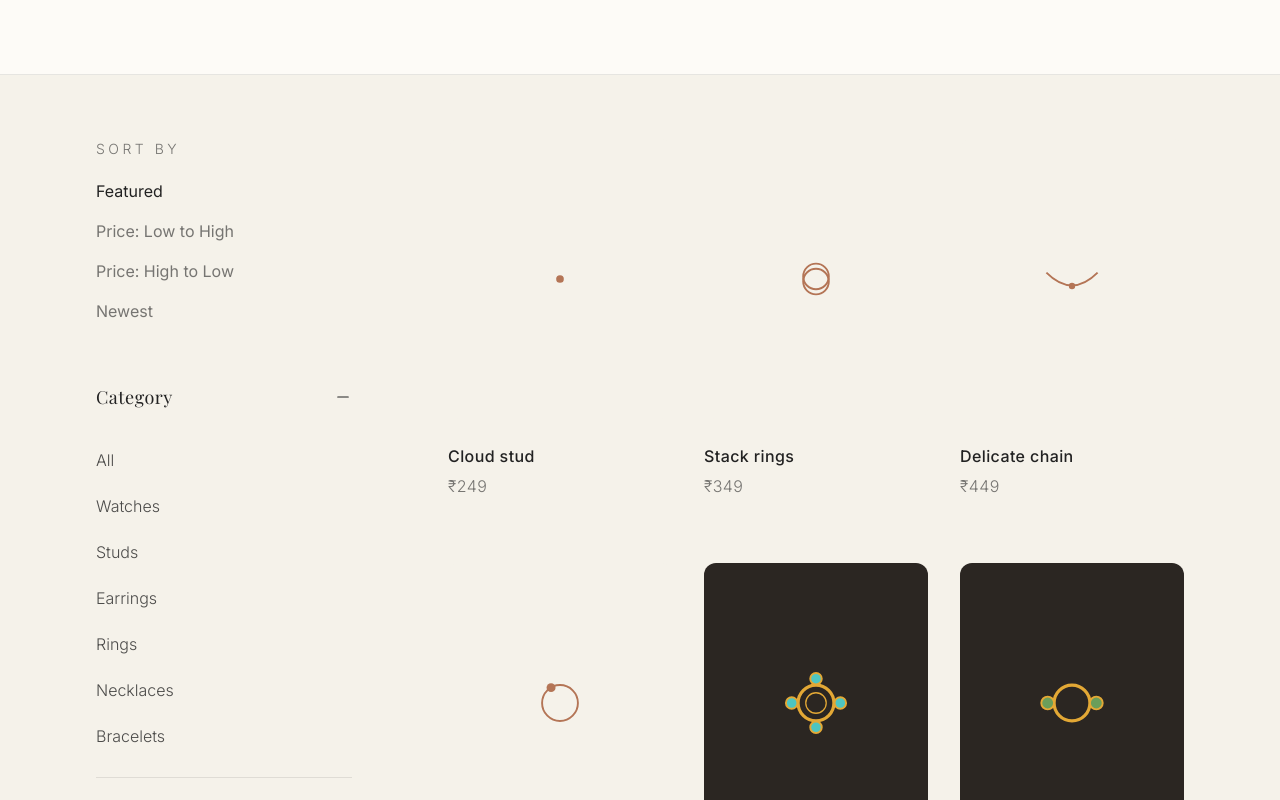
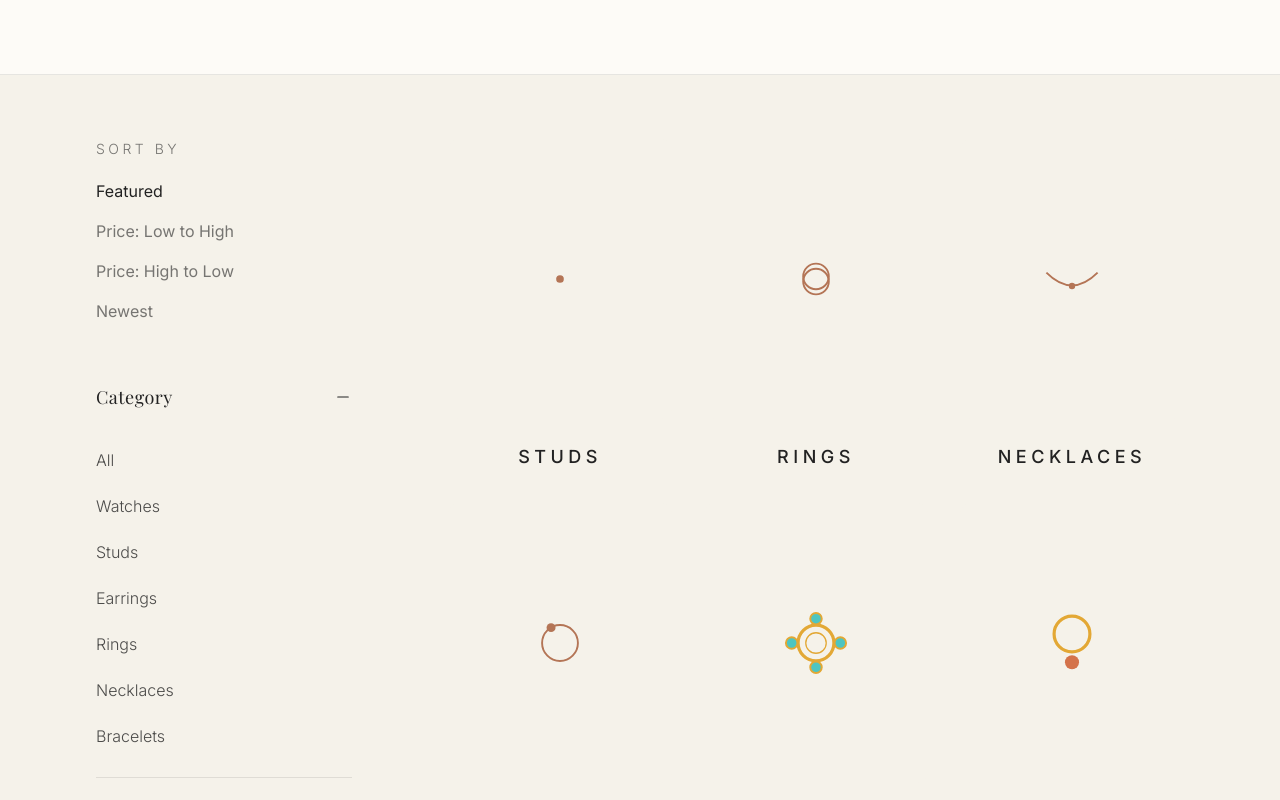
Before and after one commit to yashveerbissaengr-gif/Rangbarareilly, a Next.js app: page /shop/all in a window 1280 px wide. Shown: the part 360-1160 px from the top of the page. Built offline with nearby package versions, Linux system fonts and the light colour scheme; a web font is replaced by a local one.

Commit message:
Refactor grids to display categories instead of products on home and main shop page

```diff
--- a/app/page.tsx
+++ b/app/page.tsx
@@ -3,7 +3,7 @@ import { Navigation } from "@/components/blocks/Navigation";
 import { Footer } from "@/components/blocks/Footer";
 import { AnnouncementBar } from "@/components/home/AnnouncementBar";
 import { BrandStory } from "@/components/home/BrandStory";
-import { FeaturedProducts } from "@/components/home/FeaturedProducts";
+import { FeaturedCategories } from "@/components/home/FeaturedCategories";
 import { Materials } from "@/components/home/Materials";
 import { Testimonials } from "@/components/home/Testimonials";
 import { getProducts } from "@/lib/shopify";
@@ -29,7 +29,7 @@ export default async function RootPage() {
       <section id="core-section" className="w-full bg-[#EAE2D3] text-[#2B2622]">
         <AnnouncementBar theme="core" />
         <BrandStory theme="core" />
-        <FeaturedProducts products={coreProducts} theme="core" />
+        <FeaturedCategories products={coreProducts} theme="core" />
         <Materials theme="core" />
         <Testimonials theme="core" />
       </section>
@@ -38,7 +38,7 @@ export default async function RootPage() {
       <section id="loud-section" className="w-full bg-[#2B2622] text-[#EAE2D3]">
         <AnnouncementBar theme="loud" />
         <BrandStory theme="loud" />
-        <FeaturedProducts products={loudProducts} theme="loud" />
+        <FeaturedCategories products={loudProducts} theme="loud" />
         <Materials theme="loud" />
         <Testimonials theme="loud" />
       </section>
--- a/app/shop/[slug]/page.tsx
+++ b/app/shop/[slug]/page.tsx
@@ -44,7 +44,32 @@ export default async function CollectionPage({ params }: { params: Promise<{ slu
           <FilterSidebar theme={theme} />
 
           <div className="flex-1 flex flex-col gap-16">
-            <ProductGrid products={products} theme={theme} />
+            {slug === "all" ? (
+              <div className="grid grid-cols-1 md:grid-cols-2 lg:grid-cols-3 gap-8">
+                {Array.from(new Set(products.map(p => p.collection))).map((collectionName, index) => {
+                  const firstProduct = products.find(p => p.collection === collectionName);
+                  const primaryImage = firstProduct?.images.find(img => img.isPrimary) || firstProduct?.images[0];
+                  return (
+                    <a key={collectionName} href={`/shop/${collectionName.toLowerCase()}`} className="group cursor-pointer block">
+                      <div className={cn("relative aspect-[4/5] mb-6 overflow-hidden rounded-xl", theme === "loud" ? "bg-[#2B2622]" : "bg-[#F5F2EA]")}>
+                        {primaryImage && (
+                          <img
+                            src={primaryImage.url}
+                            alt={collectionName}
+                            className="object-contain p-12 transition-transform duration-1000 group-hover:scale-105 w-full h-full absolute inset-0"
+                          />
+                        )}
+                      </div>
+                      <div className="flex flex-col text-center">
+                        <span className={cn("font-medium text-lg uppercase tracking-widest", theme === "loud" ? "text-glint-ivory" : "text-glint-charcoal")}>{collectionName}</span>
+                      </div>
+                    </a>
+                  );
+                })}
+              </div>
+            ) : (
+              <ProductGrid products={products} theme={theme} />
+            )}
           </div>
         </div>
       </div>
--- a/components/home/FeaturedProducts.tsx
+++ b/components/home/FeaturedCategories.tsx
@@ -9,57 +9,64 @@ import { Product } from "@/types";
 
 import { cn } from "@/lib/utils";
 
-interface FeaturedProductsProps {
+interface FeaturedCategoriesProps {
   products: Product[];
   theme?: "core" | "loud";
 }
 
-export function FeaturedProducts({ products, theme = "core" }: FeaturedProductsProps) {
+export function FeaturedCategories({ products, theme = "core" }: FeaturedCategoriesProps) {
   const isLoud = theme === "loud";
   const bgClass = isLoud ? "bg-[#2B2622]" : "bg-glint-ivory";
   const textClass = isLoud ? "text-glint-ivory" : "text-glint-charcoal";
-  const mutedTextClass = isLoud ? "text-glint-ivory/60" : "text-glint-charcoal/60";
   const borderClass = isLoud ? "border-glint-ivory/30 hover:border-glint-ivory" : "border-glint-charcoal/30 hover:border-glint-charcoal";
+
+  // Extract unique categories and their first product image
+  const categories = Array.from(new Set(products.map(p => p.collection))).map(collectionName => {
+    const firstProduct = products.find(p => p.collection === collectionName);
+    const primaryImage = firstProduct?.images.find(img => img.isPrimary) || firstProduct?.images[0];
+    return {
+      title: collectionName,
+      slug: collectionName.toLowerCase(),
+      image: primaryImage?.url || ""
+    };
+  });
 
   return (
     <section className={cn("py-24 px-6 md:px-12 lg:px-24", bgClass)}>
       <div className="flex justify-between items-end mb-16">
         <Heading as="h2" className={cn("text-3xl md:text-4xl", textClass)}>
-          {isLoud ? "Statement Pieces" : "The Essentials"}
+          {isLoud ? "Statement Categories" : "Essential Categories"}
         </Heading>
-        <Link href={`/shop/all`} className={cn("text-sm tracking-widest uppercase pb-1 border-b transition-colors", borderClass, textClass)}>
+        <Link href={`/shop`} className={cn("text-sm tracking-widest uppercase pb-1 border-b transition-colors", borderClass, textClass)}>
           Shop All
         </Link>
       </div>
 
       <div className="grid grid-cols-1 md:grid-cols-2 lg:grid-cols-4 gap-8">
-        {products.map((product, index) => {
-          const primaryImage = product.images.find(img => img.isPrimary) || product.images[0];
-
+        {categories.map((category, index) => {
           return (
             <m.div
-              key={product.id}
+              key={category.slug}
               initial={{ opacity: 0, y: 30 }}
               whileInView={{ opacity: 1, y: 0 }}
               viewport={{ once: true, margin: "-50px" }}
               transition={{ duration: 0.8, delay: index * 0.1, ease: [0.22, 1, 0.36, 1] }}
               className="group cursor-pointer"
             >
-              <Link href={`/products/${product.slug}`}>
+              <Link href={`/shop/${category.slug}`}>
                 <div className={cn("relative aspect-[4/5] mb-6 overflow-hidden rounded-xl", isLoud ? "bg-[#2B2622]" : "bg-[#F5F2EA]")}>
-                  {primaryImage && (
+                  {category.image && (
                     <Image
-                      src={primaryImage.url}
-                      alt={primaryImage.alt || product.title}
+                      src={category.image}
+                      alt={category.title}
                       fill
                       sizes="(max-width: 768px) 100vw, (max-width: 1024px) 50vw, 25vw"
                       className="object-contain p-12 transition-transform duration-1000 group-hover:scale-105"
                     />
                   )}
                 </div>
-                <div className="flex flex-col">
-                  <Text className={cn("font-medium", textClass)}>{product.title}</Text>
-                  <Text className={cn("mt-1", mutedTextClass)}>₹{product.price}</Text>
+                <div className="flex flex-col text-center">
+                  <Text className={cn("font-medium text-lg uppercase tracking-widest", textClass)}>{category.title}</Text>
                 </div>
               </Link>
             </m.div>
```
